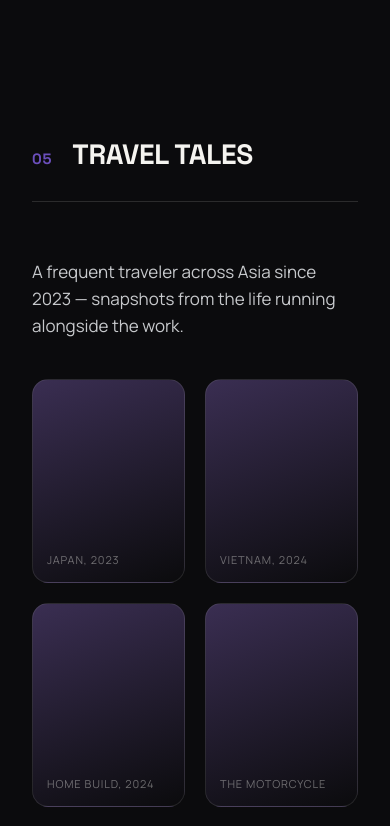
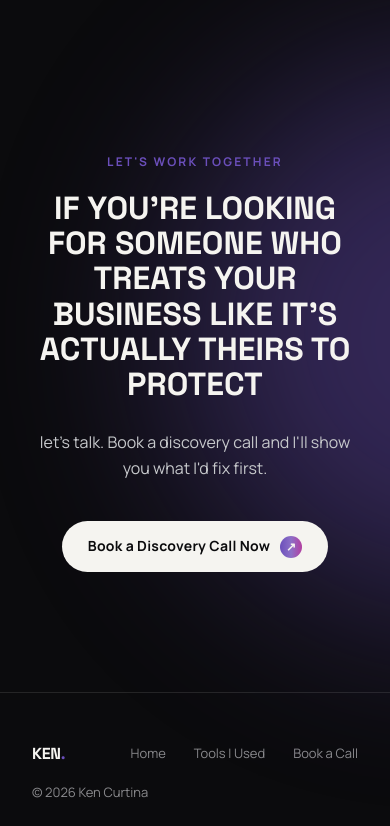
Before and after one commit to Kenzythegreat/ken-portfolio, a React (Vite) app: page / in a window 390 px wide. Shown: the part 8800-9626 px from the top of the page. Built offline with nearby package versions, Linux system fonts and the light colour scheme.

Commit message:
Remove Travel Tales section
Drops the section from the homepage along with its nav/footer links
and now-unused component and CSS.

```diff
--- a/src/components/Footer.jsx
+++ b/src/components/Footer.jsx
@@ -8,7 +8,6 @@ export default function Footer() {
         <nav className="footer__nav">
           <Link to="/">Home</Link>
           <Link to="/tools">Tools I Used</Link>
-          <Link to="/#travel">Travel Tales</Link>
           <Link to="/#book">Book a Call</Link>
         </nav>
         <span className="footer__copy">© 2026 Ken Curtina</span>
--- a/src/components/Nav.jsx
+++ b/src/components/Nav.jsx
@@ -8,7 +8,6 @@ export default function Nav() {
         <nav className="nav__links nav__links--left">
           <Link to="/">Home</Link>
           <Link to="/tools">Tools I Used</Link>
-          <Link to="/#travel">Travel Tales</Link>
         </nav>
         <a href="https://calendly.com/mcquinlyc/one-on-one" target="_blank" rel="noopener noreferrer" className="btn btn--primary">
           Book a Call
--- a/src/components/Travel.jsx
+++ /dev/null
@@ -1,25 +0,0 @@
-const LABELS = ['Japan, 2023', 'Vietnam, 2024', 'Home Build, 2024', 'The Motorcycle', 'Matcha Run', 'Next: Korea']
-
-export default function Travel() {
-  return (
-    <section id="travel" className="strip">
-      <div className="wrap">
-        <div className="section-head">
-          <span className="section-head__num">05</span>
-          <h2 className="section-head__title">Travel Tales</h2>
-        </div>
-
-        <p className="hero__lede" style={{ margin: '0 0 40px', textAlign: 'left', maxWidth: 560 }}>
-          A frequent traveler across Asia since 2023 — snapshots from the life
-          running alongside the work.
-        </p>
-
-        <div className="strip-grid">
-          {LABELS.map((l) => (
-            <div className="strip-photo" data-label={l} key={l} />
-          ))}
-        </div>
-      </div>
-    </section>
-  )
-}
--- a/src/index.css
+++ b/src/index.css
@@ -855,41 +855,6 @@ section { position: relative; }
   gap: 10px;
 }
 
-/* ---------- STRIP / TRAVEL TEASER ---------- */
-.strip {
-  padding: 100px 0;
-}
-
-.strip-grid {
-  display: grid;
-  grid-template-columns: repeat(3, 1fr);
-  gap: 20px;
-}
-
-@media (max-width: 760px) {
-  .strip-grid { grid-template-columns: 1fr 1fr; }
-}
-
-.strip-photo {
-  aspect-ratio: 3 / 4;
-  border-radius: 16px;
-  background: linear-gradient(160deg, var(--indigo), var(--ink));
-  border: 1px solid rgba(138, 138, 141, 0.2);
-  position: relative;
-  overflow: hidden;
-}
-
-.strip-photo::after {
-  content: attr(data-label);
-  position: absolute;
-  bottom: 14px;
-  left: 14px;
-  font-size: 11px;
-  letter-spacing: 0.08em;
-  text-transform: uppercase;
-  color: rgba(245, 244, 240, 0.4);
-}
-
 /* ---------- FOOTER / CTA ---------- */
 .cta {
   padding: 120px 0;
--- a/src/pages/Home.jsx
+++ b/src/pages/Home.jsx
@@ -5,7 +5,6 @@ import Matcha from '../components/Matcha.jsx'
 import Skills from '../components/Skills.jsx'
 import Outcomes from '../components/Outcomes.jsx'
 import Experience from '../components/Experience.jsx'
-import Travel from '../components/Travel.jsx'
 import CTA from '../components/CTA.jsx'
 
 export default function Home() {
@@ -21,7 +20,6 @@ export default function Home() {
       <Skills />
       <Outcomes />
       <Experience />
-      <Travel />
       <CTA />
     </>
   )
```
Also changed, not shown: 1 other file (tests, documents, lock files or other folders).
